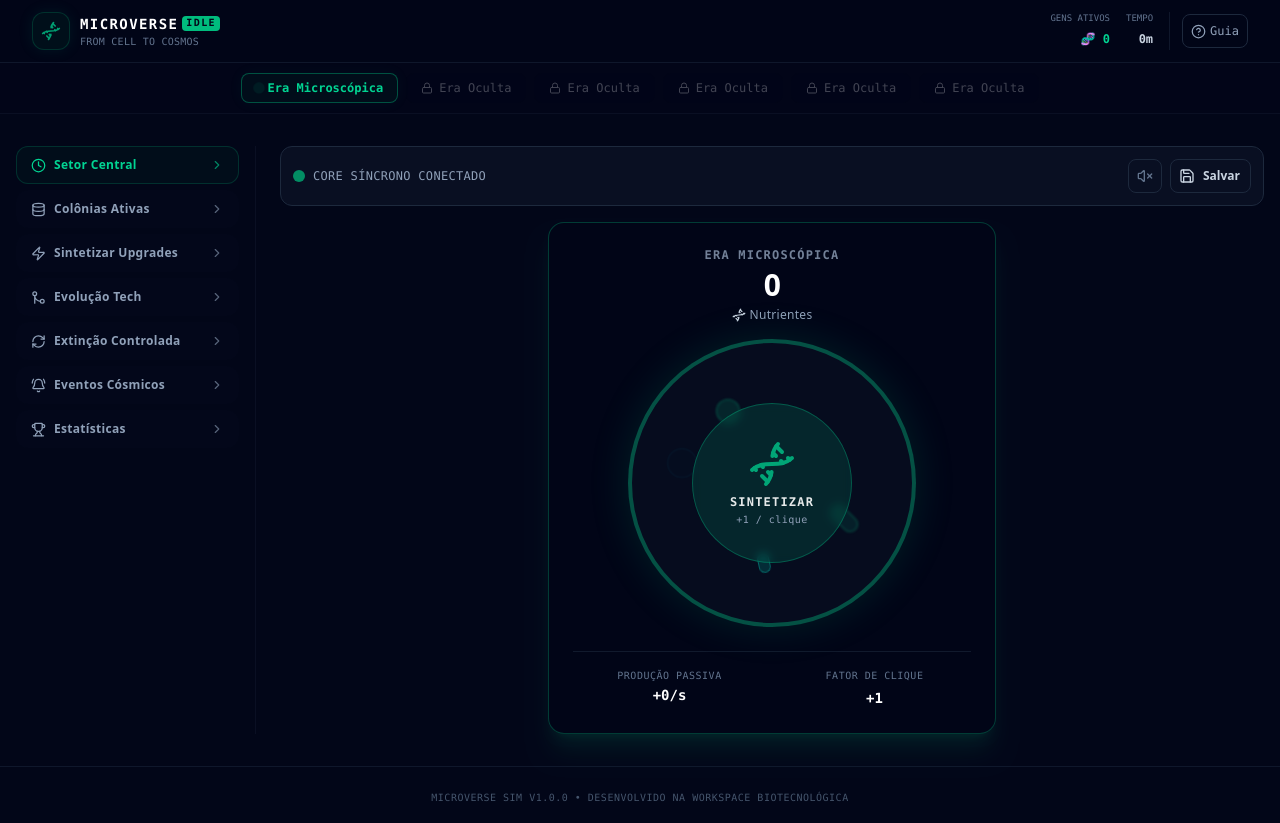
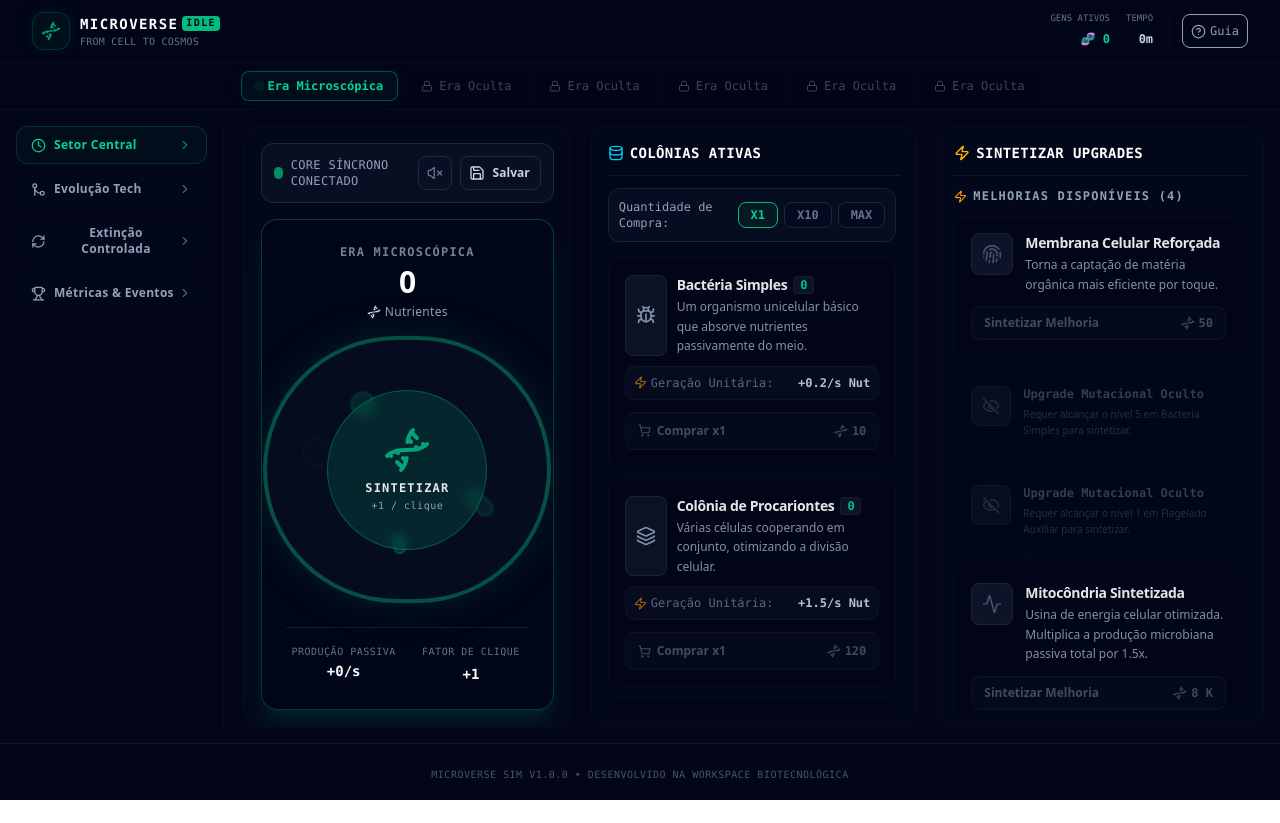
Before and after one commit to jcsjulio/From-Cell-to-Cosmos, a React (Vite) app: page / in a window 1280 px wide. After the commit the page ends 800 px from the top, so only its background shows below. Built offline with nearby package versions, Linux system fonts and the light colour scheme.

Commit message:
refactor: modernize main UI layout and styling
Overhauled the main game dashboard with a new grid layout for better responsiveness and updated component aesthetics, including improved hover states and card visuals for producers and upgrades.

```diff
--- a/src/App.tsx
+++ b/src/App.tsx
@@ -41,7 +41,7 @@ import { HelpModal } from './components/HelpModal';
 
 export default function App() {
   const [state, setState] = useState<GameState>(getDefaultGameState());
-  const [activeTab, setActiveTab] = useState<'main' | 'producers' | 'upgrades' | 'tech' | 'prestige' | 'stats' | 'events'>('main');
+  const [activeTab, setActiveTab] = useState<'main' | 'tech' | 'prestige' | 'stats_events'>('main');
 
   // Modals & Overlay triggers
   const [helpOpen, setHelpOpen] = useState(false);
@@ -595,6 +595,9 @@ export default function App() {
     switch (activeTab) {
       case 'main':
         return (
+          <div className="grid grid-cols-1 lg:grid-cols-12 gap-5 h-full lg:overflow-hidden pb-4 lg:pb-0">
+            {/* Left: Main Clicker Orb */}
+            <div className="lg:col-span-4 h-full flex flex-col bg-slate-900/10 border border-slate-900/40 rounded-2xl p-4 lg:overflow-y-auto scrollbar-thin">
               <MainGamePanel
                 state={state}
                 onClickMain={handleMainClick}
@@ -602,59 +605,105 @@ export default function App() {
                 onSave={saveGame}
                 showSaveIndicator={showSaveIndicator}
               />
-        );
-      case 'producers':
-        return (
+            </div>
+
+            {/* Middle: Active Colonies (Producers) */}
+            <div className="lg:col-span-4 h-full flex flex-col bg-slate-900/10 border border-slate-900/40 rounded-2xl p-4 lg:overflow-y-auto scrollbar-thin">
+              <div className="border-b border-slate-900 pb-3 mb-3 shrink-0">
+                <h3 className="text-sm font-bold text-white tracking-wide uppercase font-mono flex items-center gap-1.5">
+                  <Database size={16} className="text-cyan-400" />
+                  Colônias Ativas
+                </h3>
+              </div>
+              <div className="flex-1 lg:overflow-y-auto pr-1 scrollbar-thin">
                 <ProducersPanel
                   state={state}
                   onBuyProducer={handleBuyProducer}
                 />
-        );
-      case 'upgrades':
-        return (
+              </div>
+            </div>
+
+            {/* Right: Synthesis Upgrades */}
+            <div className="lg:col-span-4 h-full flex flex-col bg-slate-900/10 border border-slate-900/40 rounded-2xl p-4 lg:overflow-y-auto scrollbar-thin">
+              <div className="border-b border-slate-900 pb-3 mb-3 shrink-0">
+                <h3 className="text-sm font-bold text-white tracking-wide uppercase font-mono flex items-center gap-1.5">
+                  <Zap size={16} className="text-amber-400" />
+                  Sintetizar Upgrades
+                </h3>
+              </div>
+              <div className="flex-1 lg:overflow-y-auto pr-1 scrollbar-thin">
                 <UpgradesPanel
                   state={state}
                   onBuyUpgrade={handleBuyUpgrade}
                 />
+              </div>
+            </div>
+          </div>
         );
       case 'tech':
         return (
+          <div className="h-full bg-slate-900/10 border border-slate-900/40 rounded-2xl p-4 lg:overflow-y-auto scrollbar-thin pb-4 lg:pb-0">
             <TechTreePanel
               state={state}
               onUnlockTech={handleUnlockTech}
             />
+          </div>
         );
       case 'prestige':
         return (
+          <div className="h-full bg-slate-900/10 border border-slate-900/40 rounded-2xl p-4 lg:overflow-y-auto scrollbar-thin pb-4 lg:pb-0">
             <PrestigePanel
               state={state}
               onPrestige={handlePrestige}
               onBuyPermanentUpgrade={handleBuyPermanentUpgrade}
             />
+          </div>
         );
-      case 'stats':
+      case 'stats_events':
         return (
+          <div className="grid grid-cols-1 lg:grid-cols-2 gap-6 h-full lg:overflow-hidden pb-4 lg:pb-0">
+            {/* Left: Stats */}
+            <div className="h-full flex flex-col bg-slate-900/10 border border-slate-900/40 rounded-2xl p-4 lg:overflow-y-auto scrollbar-thin">
+              <div className="border-b border-slate-900 pb-3 mb-3 shrink-0">
+                <h3 className="text-sm font-bold text-white uppercase tracking-wider font-mono flex items-center gap-2">
+                  <Trophy size={16} className="text-amber-400" />
+                  Métricas e Estatísticas
+                </h3>
+              </div>
+              <div className="flex-1 lg:overflow-y-auto pr-1 scrollbar-thin">
                 <StatsPanel state={state} />
-        );
-      case 'events':
-        return (
+              </div>
+            </div>
+
+            {/* Right: Events */}
+            <div className="h-full flex flex-col bg-slate-900/10 border border-slate-900/40 rounded-2xl p-4 lg:overflow-y-auto scrollbar-thin">
+              <div className="border-b border-slate-900 pb-3 mb-3 shrink-0">
+                <h3 className="text-sm font-bold text-white uppercase tracking-wider font-mono flex items-center gap-2">
+                  <BellRing size={16} className="text-pink-400" />
+                  Eventos e Fenômenos
+                </h3>
+              </div>
+              <div className="flex-1 lg:overflow-y-auto pr-1 scrollbar-thin">
                 <EventsPanel
                   activeEvent={activeEvent}
                   notificationLog={notificationLog}
                 />
+              </div>
+            </div>
+          </div>
         );
     }
   };
 
   return (
-    <div className="min-h-screen bg-slate-950 text-white flex flex-col font-sans selection:bg-emerald-500/30 overflow-x-hidden">
+    <div className="h-screen max-h-screen bg-slate-950 text-white flex flex-col font-sans selection:bg-emerald-500/30 overflow-hidden select-none relative">
 
       {/* BACKGROUND PARTICLES AMBIENT EFFECT */}
       <div className="absolute inset-0 bg-[radial-gradient(ellipse_80%_80%_at_50%_-20%,rgba(16,185,129,0.06),rgba(255,255,255,0))] pointer-events-none -z-20" />
       <div className="absolute inset-0 bg-[radial-gradient(ellipse_60%_60%_at_50%_100%,rgba(6,182,212,0.04),rgba(255,255,255,0))] pointer-events-none -z-20" />
 
       {/* HEADER HUD BAR */}
-      <header className="w-full bg-slate-950/80 border-b border-slate-900 sticky top-0 z-30 backdrop-blur-md px-4 py-3 md:px-8">
+      <header className="w-full bg-slate-950/80 border-b border-slate-900/60 shrink-0 backdrop-blur-md px-4 py-3 md:px-8">
         <div className="max-w-7xl mx-auto flex items-center justify-between">
 
           <div className="flex items-center gap-2.5">
@@ -672,7 +721,7 @@ export default function App() {
 
           <div className="flex items-center gap-3">
             {/* Quick Stats Summary */}
-            <div className="hidden lg:flex items-center gap-4 border-r border-slate-900 pr-4">
+            <div className="hidden lg:flex items-center gap-4 border-r border-slate-900/50 pr-4">
               <div className="text-right font-mono">
                 <span className="text-[9px] text-slate-500 block uppercase">Gens Ativos</span>
                 <span className="text-xs font-bold text-emerald-400">🧬 {formatNumber(state.gensEvolutivos)}</span>
@@ -687,7 +736,7 @@ export default function App() {
 
             <button
               onClick={() => setHelpOpen(true)}
-              className="p-2 rounded-lg border border-slate-800 text-slate-400 hover:text-white hover:bg-slate-900/50 cursor-pointer transition-all flex items-center gap-1 text-xs font-mono font-medium"
+              className="p-2 rounded-lg border border-slate-850 text-slate-400 hover:text-white hover:bg-slate-900/50 cursor-pointer transition-all flex items-center gap-1 text-xs font-mono font-medium"
               id="btn-help-modal-trigger"
             >
               <HelpCircle size={15} />
@@ -699,7 +748,7 @@ export default function App() {
       </header>
 
       {/* HORIZONTAL SCROLLER FOR UNLOCKED ERAS */}
-      <div className="w-full bg-slate-950/60 border-b border-slate-900/60 py-2.5 px-4 overflow-x-auto scrollbar-none flex gap-2 justify-start md:justify-center">
+      <div className="w-full bg-slate-950/60 border-b border-slate-900/40 py-2 shrink-0 px-4 overflow-x-auto scrollbar-none flex gap-2 justify-start md:justify-center">
         {ERAS.map((e) => {
           const isUnlocked = state.unlockedEras.includes(e.id);
           const isActive = state.currentEra === e.id;
@@ -708,7 +757,7 @@ export default function App() {
             return (
               <div
                 key={e.id}
-                className="px-3.5 py-1.5 rounded-lg bg-slate-950 border border-slate-950 opacity-25 text-xs font-mono select-none shrink-0 flex items-center gap-1.5 cursor-not-allowed"
+                className="px-3.5 py-1.5 rounded-lg bg-slate-950 border border-slate-900/40 opacity-25 text-xs font-mono select-none shrink-0 flex items-center gap-1.5 cursor-not-allowed"
               >
                 <Lock size={12} />
                 Era Oculta
@@ -723,7 +772,7 @@ export default function App() {
               className={`px-3.5 py-1.5 rounded-lg text-xs font-bold font-mono transition-all flex items-center gap-1.5 shrink-0 cursor-pointer border ${
                 isActive
                   ? 'bg-emerald-950/20 text-emerald-400 border-emerald-500/40 shadow-[0_0_15px_rgba(16,185,129,0.05)]'
-                  : 'bg-slate-900/40 text-slate-400 border-slate-900 hover:text-slate-200 hover:bg-slate-900/70'
+                  : 'bg-slate-900/40 text-slate-400 border-slate-900/60 hover:text-slate-200 hover:bg-slate-900/70'
               }`}
             >
               <span className={`w-1.5 h-1.5 rounded-full ${isActive ? 'bg-emerald-400 animate-ping' : 'bg-slate-600'}`} />
@@ -734,10 +783,10 @@ export default function App() {
       </div>
 
       {/* CORE LAYOUT BOX */}
-      <main className="flex-1 w-full max-w-7xl mx-auto px-4 py-6 md:py-8 flex flex-col lg:flex-row gap-6">
+      <main className="flex-1 w-full max-w-7xl mx-auto px-4 py-4 flex flex-col lg:flex-row gap-5 min-h-0 overflow-y-auto lg:overflow-hidden">
 
         {/* SIDE BAR / TAB MENU (Responsive) */}
-        <nav className="w-full lg:w-60 flex lg:flex-col gap-1.5 shrink-0 overflow-x-auto lg:overflow-visible pb-2 lg:pb-0 scrollbar-none border-b lg:border-b-0 lg:border-r border-slate-900/60 lg:pr-4">
+        <nav className="w-full lg:w-52 flex lg:flex-col gap-1.5 shrink-0 overflow-x-auto lg:overflow-y-auto pb-2 lg:pb-0 scrollbar-none border-b lg:border-b-0 lg:border-r border-slate-900/40 lg:pr-4 h-auto lg:h-full">
 
           <button
             onClick={() => setActiveTab('main')}
@@ -750,36 +799,6 @@ export default function App() {
             <span className="flex items-center gap-2">
               <Clock size={15} />
               Setor Central
-            </span>
-            <ChevronRight size={14} className="hidden lg:inline opacity-60" />
-          </button>
-
-          <button
-            onClick={() => setActiveTab('producers')}
-            className={`w-full py-2.5 px-3.5 rounded-xl text-xs font-bold tracking-wide transition-all flex items-center justify-between cursor-pointer shrink-0 lg:shrink border ${
-              activeTab === 'producers'
-                ? 'bg-cyan-950/20 text-cyan-400 border-cyan-500/20 font-black'
-                : 'bg-slate-900/10 text-slate-400 border-transparent hover:text-slate-200 hover:bg-slate-900/30'
-            }`}
-          >
-            <span className="flex items-center gap-2">
-              <Database size={15} />
-              Colônias Ativas
-            </span>
-            <ChevronRight size={14} className="hidden lg:inline opacity-60" />
-          </button>
-
-          <button
-            onClick={() => setActiveTab('upgrades')}
-            className={`w-full py-2.5 px-3.5 rounded-xl text-xs font-bold tracking-wide transition-all flex items-center justify-between cursor-pointer shrink-0 lg:shrink border ${
-              activeTab === 'upgrades'
-                ? 'bg-teal-950/20 text-teal-400 border-teal-500/20 font-black'
-                : 'bg-slate-900/10 text-slate-400 border-transparent hover:text-slate-200 hover:bg-slate-900/30'
-            }`}
-          >
-            <span className="flex items-center gap-2">
-              <Zap size={15} />
-              Sintetizar Upgrades
             </span>
             <ChevronRight size={14} className="hidden lg:inline opacity-60" />
           </button>
@@ -815,31 +834,16 @@ export default function App() {
           </button>
 
           <button
-            onClick={() => setActiveTab('events')}
+            onClick={() => setActiveTab('stats_events')}
             className={`w-full py-2.5 px-3.5 rounded-xl text-xs font-bold tracking-wide transition-all flex items-center justify-between cursor-pointer shrink-0 lg:shrink border ${
-              activeTab === 'events'
-                ? 'bg-pink-950/20 text-pink-400 border-pink-500/20 font-black'
-                : 'bg-slate-900/10 text-slate-400 border-transparent hover:text-slate-200 hover:bg-slate-900/30'
-            }`}
-          >
-            <span className="flex items-center gap-2">
-              <BellRing size={15} />
-              Eventos Cósmicos
-            </span>
-            <ChevronRight size={14} className="hidden lg:inline opacity-60" />
-          </button>
-
-          <button
-            onClick={() => setActiveTab('stats')}
-            className={`w-full py-2.5 px-3.5 rounded-xl text-xs font-bold tracking-wide transition-all flex items-center justify-between cursor-pointer shrink-0 lg:shrink border ${
-              activeTab === 'stats'
+              activeTab === 'stats_events'
                 ? 'bg-amber-950/20 text-amber-400 border-amber-500/20 font-black'
                 : 'bg-slate-900/10 text-slate-400 border-transparent hover:text-slate-200 hover:bg-slate-900/30'
             }`}
           >
             <span className="flex items-center gap-2">
               <Trophy size={15} />
-              Estatísticas
+              Métricas & Eventos
             </span>
             <ChevronRight size={14} className="hidden lg:inline opacity-60" />
           </button>
@@ -847,7 +851,7 @@ export default function App() {
         </nav>
 
         {/* WORKSTAGE VIEWPORT */}
-        <div className="flex-1 min-w-0" id="game-active-viewport">
+        <div className="flex-1 min-w-0 h-full lg:overflow-hidden" id="game-active-viewport">
           <AnimatePresence mode="wait">
             <motion.div
               key={activeTab}
@@ -855,6 +859,7 @@ export default function App() {
               animate={{ opacity: 1, y: 0 }}
               exit={{ opacity: 0, y: -8 }}
               transition={{ duration: 0.15 }}
+              className="h-full"
             >
               {renderTabContent()}
             </motion.div>
--- a/src/components/MainGamePanel.tsx
+++ b/src/components/MainGamePanel.tsx
@@ -195,10 +195,10 @@ export function MainGamePanel({
   };
 
   return (
-    <div className="w-full flex flex-col items-center select-none" id="main-clicking-module">
+    <div className="w-full h-full flex flex-col items-center select-none" id="main-clicking-module">
 
       {/* HUD Header Toolbar */}
-      <div className="w-full flex justify-between items-center bg-slate-900/60 border border-slate-800 rounded-xl p-3 mb-4 backdrop-blur-md">
+      <div className="w-full flex justify-between items-center bg-slate-900/60 border border-slate-800 rounded-xl p-3 mb-4 backdrop-blur-md shrink-0">
         <div className="flex items-center gap-2">
           <div className="w-3 h-3 rounded-full bg-emerald-500 animate-pulse" />
           <span className="text-xs font-mono text-slate-400 tracking-wide uppercase">Core Síncrono Conectado</span>
@@ -238,7 +238,7 @@ export function MainGamePanel({
       </div>
 
       {/* Main Clicking Sphere Card */}
-      <div className={`w-full max-w-md bg-slate-950/80 border rounded-2xl p-6 flex flex-col items-center relative overflow-hidden transition-all duration-300 shadow-xl ${getEraColorTheme()}`}>
+      <div className={`w-full flex-1 bg-slate-950/80 border rounded-2xl p-6 flex flex-col items-center justify-center relative overflow-hidden transition-all duration-300 shadow-xl ${getEraColorTheme()}`}>
 
         {/* Glow behind */}
         <div className={`absolute w-72 h-72 rounded-full blur-[80px] -z-10 opacity-20 transition-all duration-500 ${
--- a/src/components/ProducersPanel.tsx
+++ b/src/components/ProducersPanel.tsx
@@ -104,7 +104,7 @@ export function ProducersPanel({ state, onBuyProducer }: ProducersPanelProps) {
       </div>
 
       {/* Producers List */}
-      <div className="grid grid-cols-1 md:grid-cols-2 gap-3.5">
+      <div className="grid grid-cols-1 gap-3">
         {eraProducers.map((p) => {
           const currentCount = state.producers[p.id] || 0;
           const { cost, quantity, canAfford } = getPurchaseDetails(p);
@@ -140,10 +140,10 @@ export function ProducersPanel({ state, onBuyProducer }: ProducersPanelProps) {
             <motion.div
               key={p.id}
               whileHover={{ scale: 1.01 }}
-              className={`bg-slate-950/70 border rounded-xl p-4 flex flex-col justify-between transition-all duration-300 shadow-md ${
+              className={`border rounded-xl p-4 flex flex-col justify-between transition-all duration-300 shadow-sm ${
                 canAfford
-                  ? 'border-slate-800 hover:border-slate-700'
-                  : 'border-slate-900/40'
+                  ? 'bg-slate-900/40 border-slate-800 hover:border-emerald-500/30 hover:bg-slate-900/60 shadow-[0_4px_20px_rgba(16,185,129,0.02)]'
+                  : 'bg-slate-950/50 border-slate-900/50 opacity-90'
               }`}
             >
               {/* Producer Top Info */}
--- a/src/components/UpgradesPanel.tsx
+++ b/src/components/UpgradesPanel.tsx
@@ -64,7 +64,7 @@ export function UpgradesPanel({ state, onBuyUpgrade }: UpgradesPanelProps) {
             Nenhuma melhoria disponível nesta Era. Tente expandir suas colônias para revelar segredos!
           </div>
         ) : (
-          <div className="grid grid-cols-1 md:grid-cols-2 gap-3">
+          <div className="grid grid-cols-1 gap-3">
             {availableUpgrades.map((u) => {
               const revealed = isRevealed(u);
               const canAfford = currency.balance >= u.cost && revealed;
@@ -94,10 +94,10 @@ export function UpgradesPanel({ state, onBuyUpgrade }: UpgradesPanelProps) {
                 <motion.div
                   key={u.id}
                   whileHover={{ y: -1 }}
-                  className={`bg-slate-950/70 border rounded-xl p-4 flex flex-col justify-between transition-all duration-300 shadow-sm ${
+                  className={`border rounded-xl p-4 flex flex-col justify-between transition-all duration-300 shadow-sm ${
                     canAfford
-                      ? 'border-slate-800 hover:border-slate-700'
-                      : 'border-slate-900/40'
+                      ? 'bg-slate-900/40 border-slate-800 hover:border-amber-500/30 hover:bg-slate-900/60 shadow-[0_4px_20px_rgba(245,158,11,0.02)]'
+                      : 'bg-slate-950/50 border-slate-900/50 opacity-90'
                   }`}
                 >
                   <div className="flex gap-3 items-start mb-3">
@@ -146,7 +146,7 @@ export function UpgradesPanel({ state, onBuyUpgrade }: UpgradesPanelProps) {
             <Award size={13} className="text-emerald-500/60" />
             Melhorias Ativas ({purchasedUpgrades.length})
           </h3>
-          <div className="grid grid-cols-2 md:grid-cols-4 gap-2.5">
+          <div className="grid grid-cols-2 gap-2">
             {purchasedUpgrades.map((u) => (
               <div
                 key={u.id}
```
Lines whose indentation alone changed are shown as unchanged.
